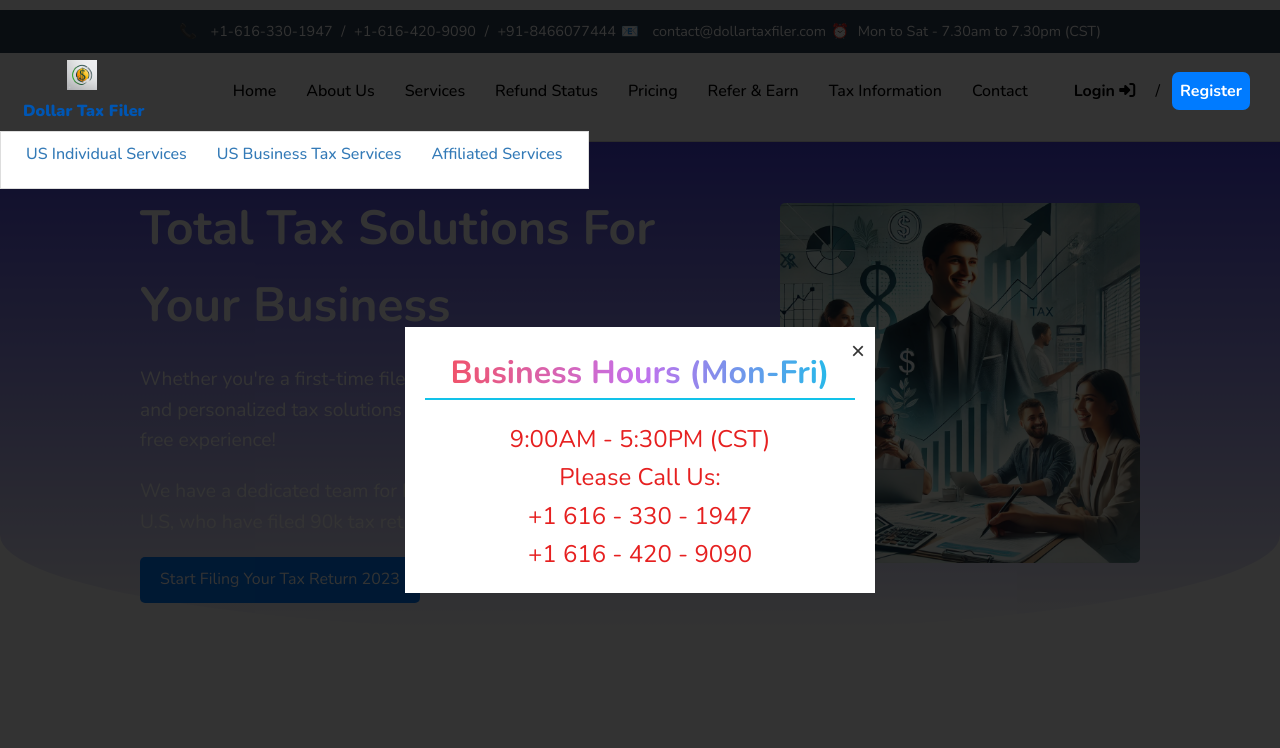
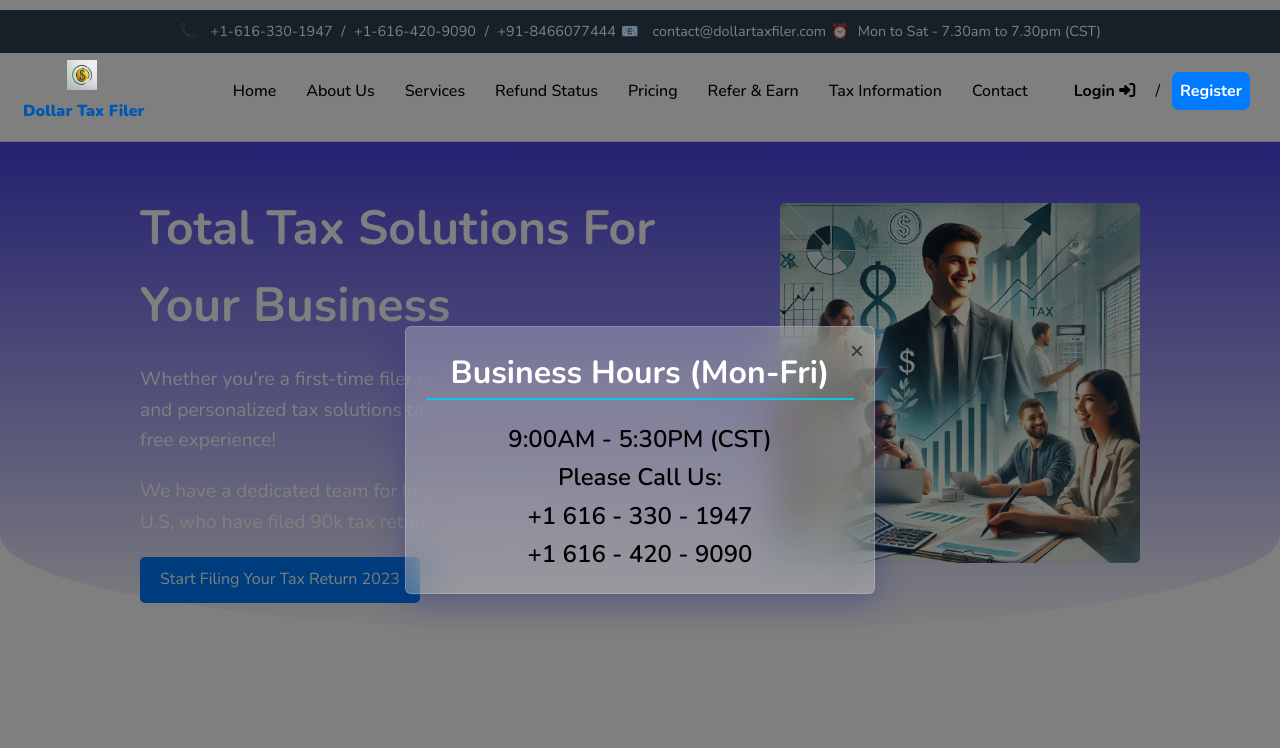
Before and after one commit to Purushotham-kuntumalla/digitalraiz-task, a plain HTML site: page index.html in a window 1280 px wide. Shown: the top 748 px of the page. Drawn offline with nearby package versions, Linux system fonts and the light colour scheme.

Commit message:
first commit

```diff
--- a/app.js
+++ b/app.js
@@ -3,13 +3,16 @@ document.addEventListener('DOMContentLoaded', () => {
     const popupOverlay = document.getElementById('popup-overlay');
     const popupClose = document.getElementById('popup-close');
     const popupBox = document.querySelector('.popup-box');
+    const services = document.getElementById('dropdown');
 
+    services.style.display = 'none'
     // Show the popup when the page loads
     popupOverlay.style.display = 'flex';
 
     // Close the popup when the X button is clicked
     popupClose.addEventListener('click', () => {
         popupOverlay.style.display = 'none';
+        services.style.display = 'flex'
     });
 
     // Close the popup when clicking outside the popup box
@@ -17,6 +20,7 @@ document.addEventListener('DOMContentLoaded', () => {
         // Check if the click was outside the popup box
         if (event.target === popupOverlay) {
             popupOverlay.style.display = 'none';
+
         }
     });
 });
--- a/index.html
+++ b/index.html
@@ -58,7 +58,7 @@
                     <li><a class="links" href="about.html">About Us</a></li>
                     <li>
                       <a class="links" href="#services">Services</a>
-                      <ul class="dropdown">
+                      <ul class="dropdown" id="dropdown">
                         <li>
                           <a href="#">US Individual Services</a>
                           <ul class="sub-dropdown">
--- a/style.css
+++ b/style.css
@@ -8,7 +8,7 @@
     left: 0;
     width: 100%;
     height: 100%;
-    background: rgba(0, 0, 0, 0.8);
+    background: rgba(0, 0, 0, 0.5);
     display: flex;
     justify-content: center;
     align-items: center;
@@ -16,11 +16,17 @@
 }
 
 .popup-box {
-    background: #fff;
+  background: rgba( 255, 255, 255, 0.25 );
+  box-shadow: 0 8px 32px 0 rgba( 31, 38, 135, 0.37 );
+  backdrop-filter: blur( 20px );
+  -webkit-backdrop-filter: blur( 20px );
+  border-radius: 10px;
+  border: 1px solid rgba( 255, 255, 255, 0.18 );
     padding: 20px;
     position: relative;
     top: 60px;
     width: 470px;
+    border-radius: 6px;
     max-width: 600px;
     text-align: center;
 }
@@ -41,20 +47,14 @@
 }
 .popup-box h2 {
     font-size: 2rem;
-    background: #12c2e9;  /* fallback for old browsers */
-background: -webkit-linear-gradient(to right, #f64f59, #c471ed, #12c2e9);  /* Chrome 10-25, Safari 5.1-6 */
-background: linear-gradient(to right, #f64f59, #c471ed, #12c2e9); /* W3C, IE 10+/ Edge, Firefox 16+, Chrome 26+, Opera 12+, Safari 7+ */
-
-    -webkit-background-clip: text;
-    -webkit-text-fill-color: transparent;
-    background-clip: text;
-    text-fill-color: transparent;
+    color: #FFFFFF;
     border-bottom: 2px solid #12c2e9;
 }
 
 .popup-box p {
     font-size: 1.5rem;
-    color: #e62020;
+    color: #000000;
+    font-weight: 600;
 }
 
 .popup-box p:first-of-type {
```
